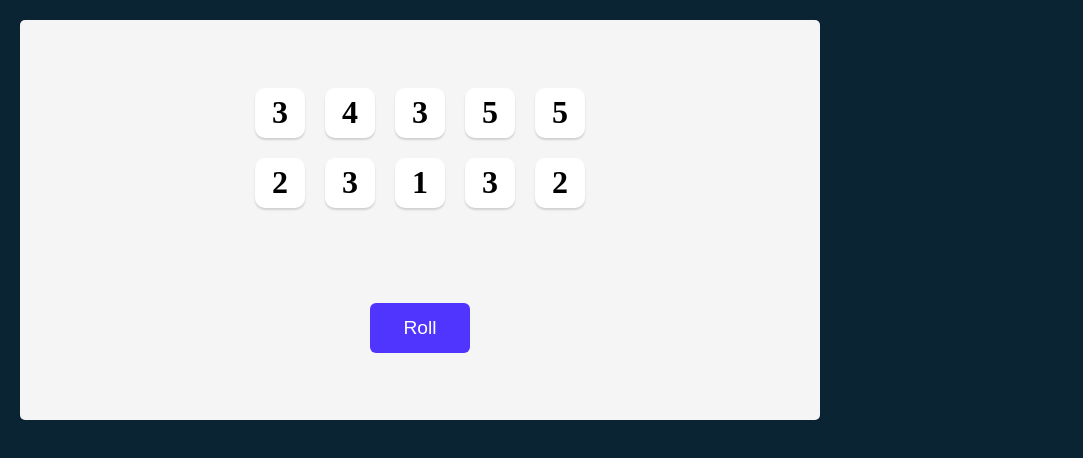
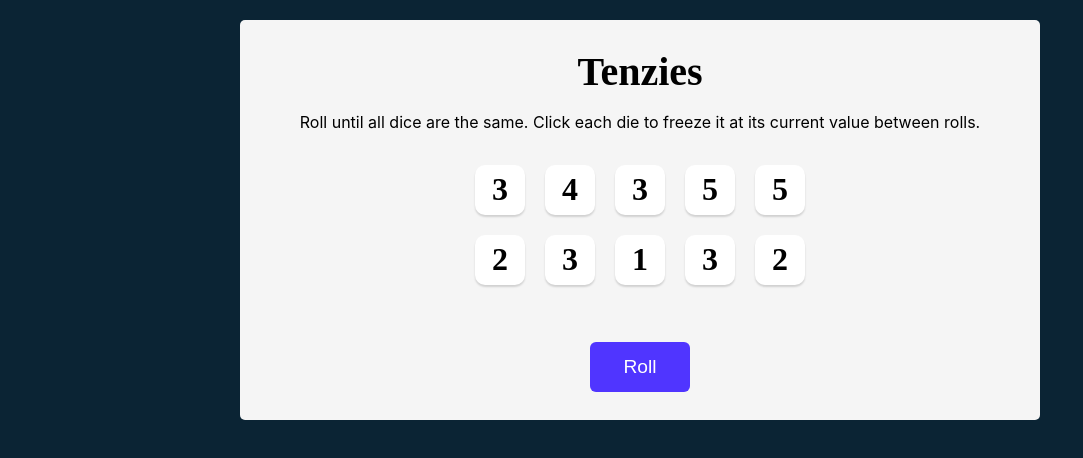
Before and after one commit to RoaaK95/Tenzies, a React (Vite) app: page / in a window 1280 px wide. Shown: the top 458 px of the page, without its empty margins (0-1083 px from the left). Built offline with nearby package versions, Linux system fonts and the light colour scheme.

Commit message:
ADD TITLE AND INSTRUCTIONS ELEMENTS AND STYLINGS

```diff
--- a/src/App.jsx
+++ b/src/App.jsx
@@ -1,4 +1,4 @@
-import { useState } from 'react'
+import { useEffect, useState } from 'react'
 import Die from '../Die'
 import { nanoid } from 'nanoid';
 
@@ -40,6 +40,8 @@
     }
   return (
     <main>
+      <h1 className="title">Tenzies</h1>
+      <p className="instructions">Roll until all dice are the same. Click each die to freeze it at its current value between rolls.</p>
       <div className='dice-container'>
       {diceElements}
        </div>
--- a/src/index.css
+++ b/src/index.css
@@ -18,13 +18,25 @@
   flex-direction: column;
   align-items: center;
   justify-content: space-around;
-
+  margin:auto;
 }
 
+.title {
+  font-size: 40px;
+  margin: 0;
+}
+
+.instructions {
+  font-family: 'Inter', sans-serif;
+  font-weight: 400;
+  margin-top: 0;
+  text-align: center;
+}
 .dice-container{
   display: grid;
   grid-template: auto auto / repeat(5, 1fr);
   gap:20px;
+  margin-bottom: 40px;
 }
 .die-face {
   height: 50px;
```
